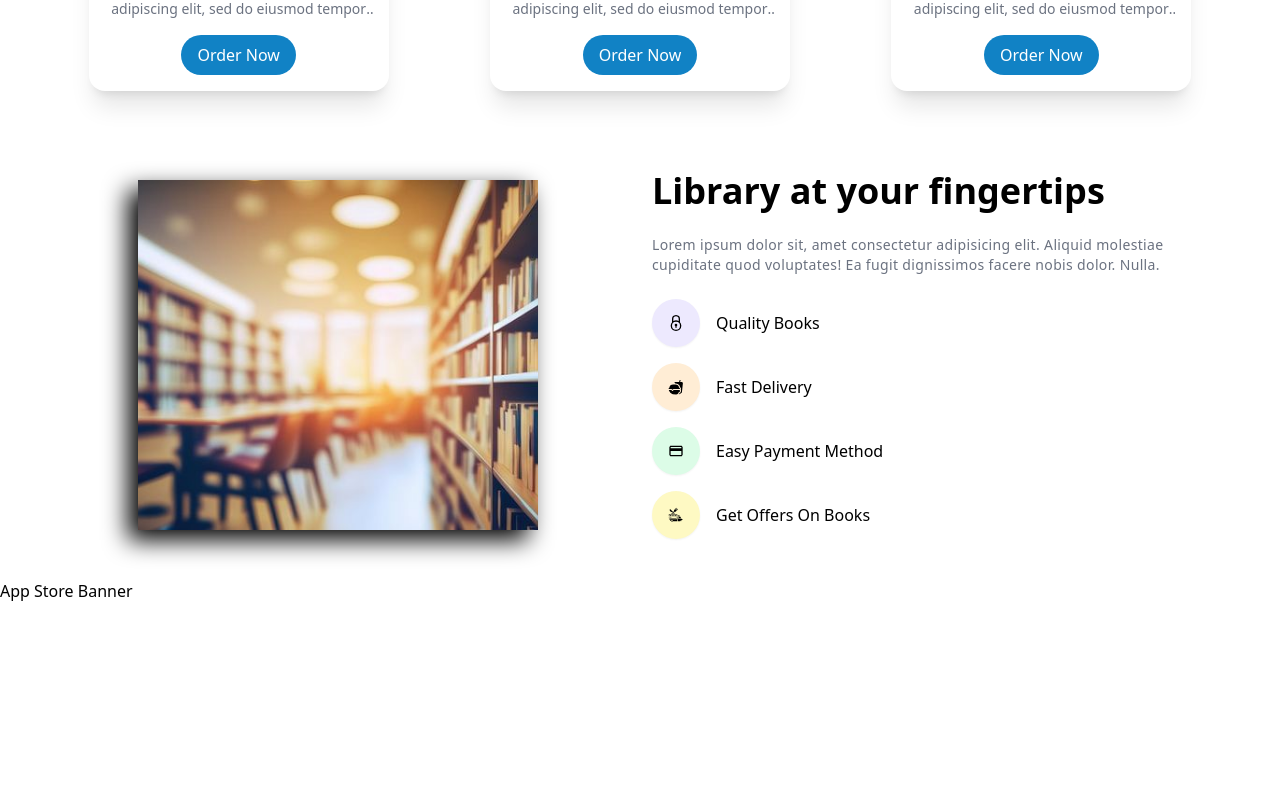
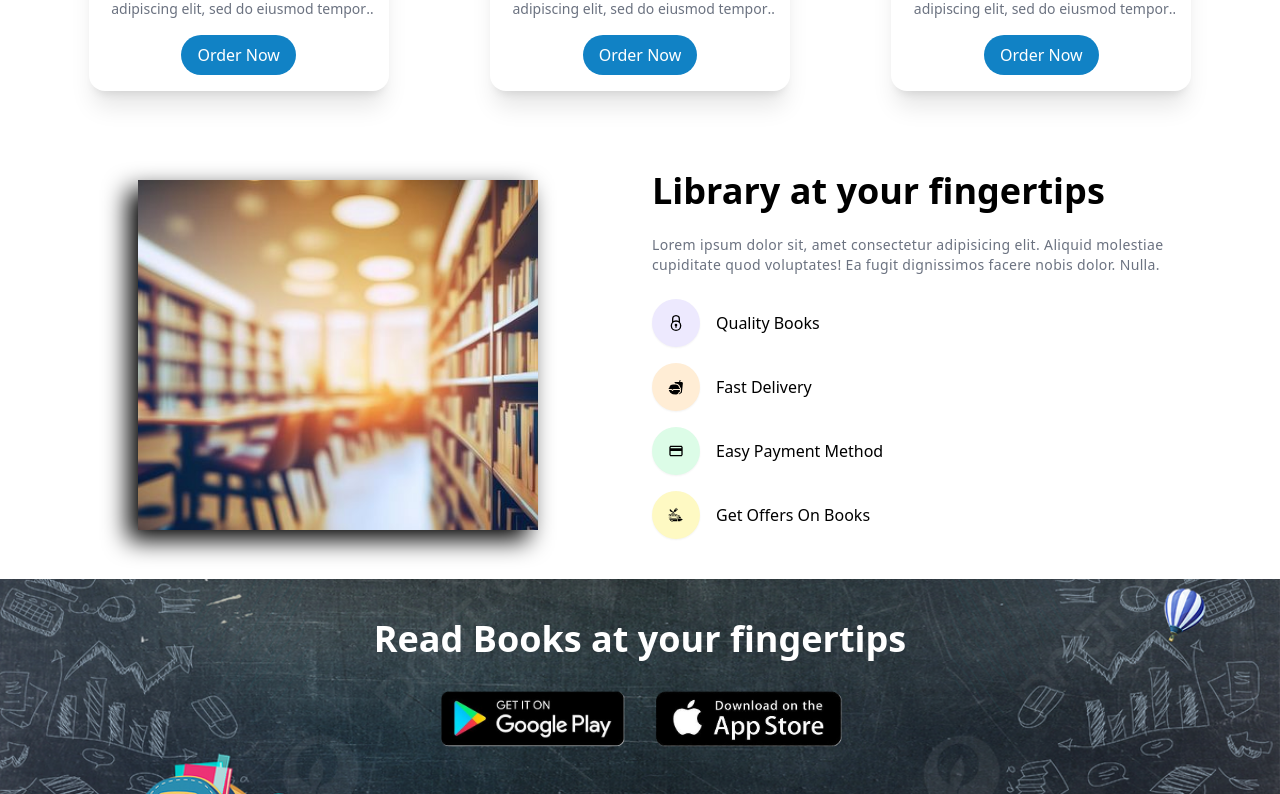
Before and after one commit to wacho91/book-market, a React (Vite) app: page / in a window 1280 px wide. Shown: the part 1111-1905 px from the top of the page. Before the commit the page ends 1714 px from the top, so only its background shows below. Built offline with nearby package versions, Linux system fonts and the light colour scheme.

Commit message:
Complete AppStore component

```diff
--- a/src/components/AppStoreBanner/AppStoreBanner.jsx
+++ b/src/components/AppStoreBanner/AppStoreBanner.jsx
@@ -1,9 +1,40 @@
 
+import BoardImg from "../../assets/website/board.png"
+import PlayStoreImg from "../../assets/website/play_store (1).png";
+import AppStoreImg from "../../assets/website/app_store (1).png";
+
+const bannerImg = {
+    backgroundImage: `url(${BoardImg})`,
+    backgroundPosition: "center",
+    backgroundRepeat: "no-repeat",
+    backgroundSize: "cover",
+    height: "100%",
+    width: "100%",
+}
 
 const AppStoreBanner = () => {
   return (
-    <div>
-        App Store Banner
+    <div
+        className="bg-gray-100 dark:bg-gray-800 text-white py-10"
+        style={bannerImg}
+    >
+        <div className="container">
+            <div className="space-y-6 max-w-xl mx-auto">
+                <h1
+                    className="text-2xl text-center sm:text-4xl font-semibold"
+                >
+                    Read Books at your fingertips
+                </h1>
+                <div className="flex flex-wrap justify-center items-center gap-4">
+                    <a href="#">
+                        <img src={PlayStoreImg} alt="" className="max-w-[150px] sm:max-w-[120px] md:max-w-[200px]"/>
+                    </a>
+                    <a href="#">
+                        <img src={AppStoreImg} alt="" className="max-w-[150px] sm:max-w-[120px] md:max-w-[200px]"/>
+                    </a>
+                </div>
+            </div>
+        </div>
     </div>
   )
 }
```
